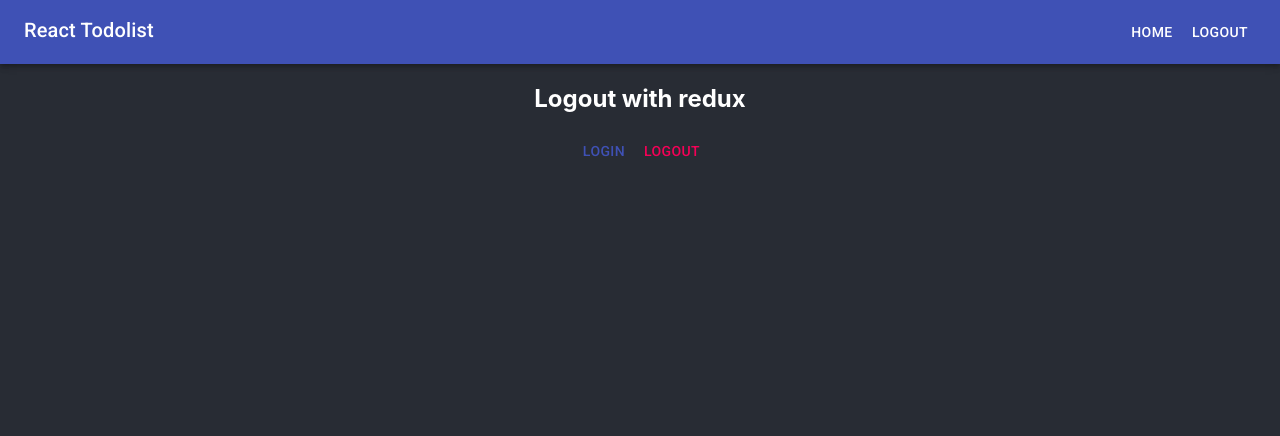
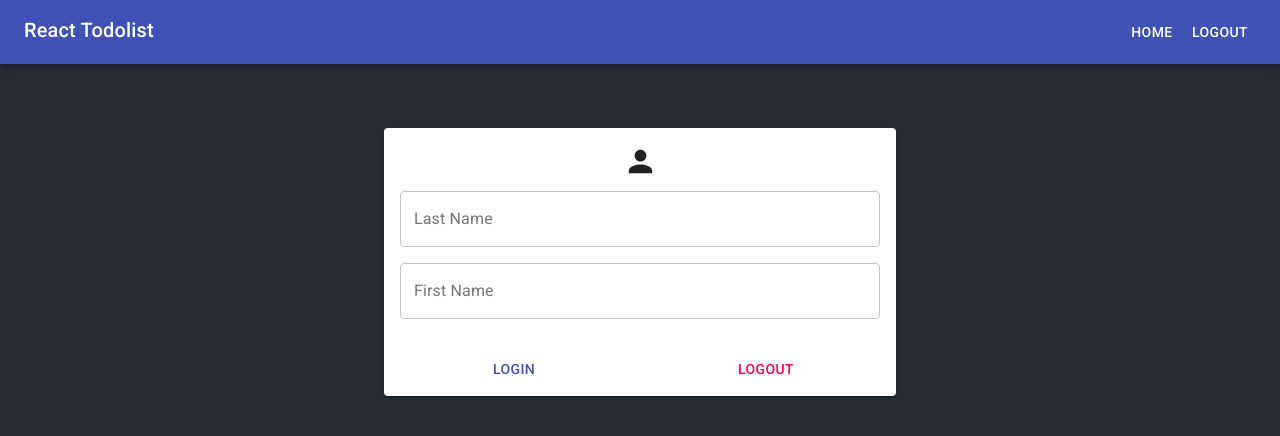
Before and after one commit to slioplark/react-todolist, a React (Create React App) app: page /login in a window 1280 px wide. Shown: the top 436 px of the page. Built offline with nearby package versions, Linux system fonts and the light colour scheme.

Commit message:
feat: add card in login.js

```diff
--- a/src/App.css
+++ b/src/App.css
@@ -10,9 +10,12 @@
   pointer-events: none;
 }
 
+.MuiAppBar-root {
+  margin-bottom: 64px;
+}
+
 .MuiCard-root {
   max-width: 512px;
-  min-height: 512px;
   margin: auto;
 }
 
--- a/src/components/Login.js
+++ b/src/components/Login.js
@@ -1,19 +1,65 @@
-import React, { Fragment } from 'react';
+import React, { useState } from 'react';
 import { useSelector, useDispatch } from 'react-redux';
 import { login, logout } from '../actions/auth';
+import Card from '@material-ui/core/Card';
 import Button from '@material-ui/core/Button';
+import TextField from '@material-ui/core/TextField';
+import PersonIcon from '@material-ui/icons/Person';
+import CardContent from '@material-ui/core/CardContent';
+import CardActions from '@material-ui/core/CardActions';
+import { makeStyles } from '@material-ui/core/styles';
+
+const useStyles = makeStyles((theme) => ({
+  root: {
+    '& .MuiTextField-root': {
+      margin: theme.spacing(1, 0),
+    },
+  }
+}));
 
 const Login = () => {
+
+  const classes = useStyles();
+
   const isLogged = useSelector(state => state.auth);
   const dispatch = useDispatch();
 
   return (
-    <Fragment>
-      <h2>{isLogged ? 'Login' : 'Logout'} with redux</h2>
-      <Button color="primary" onClick={() => dispatch(login())}>Login</Button>
-      <Button color="secondary" onClick={() => dispatch(logout())}>Logout</Button>
-    </Fragment>
+    <Card className={classes.root}>
+      <CardContent>
+        <PersonIcon fontSize="large" />
+        <TextField
+          fullWidth
+          id="lastName"
+          label="Last Name"
+          variant="outlined"
+        />
+        <TextField
+          fullWidth
+          id="firstName"
+          label="First Name"
+          variant="outlined"
+        />
+      </CardContent>
+      <CardActions >
+        <Button
+          fullWidth
+          color="primary"
+          onClick={() => dispatch(login())}
+        >
+          Login
+          </Button>
+        <Button
+          fullWidth
+          color="secondary"
+          onClick={() => dispatch(logout())}
+        >
+          Logout
+          </Button>
+      </CardActions>
+    </Card>
   );
+
 };
 
 export default Login;
--- a/src/components/TodoList.js
+++ b/src/components/TodoList.js
@@ -7,8 +7,17 @@ import CardHeader from '@material-ui/core/CardHeader';
 import IconButton from '@material-ui/core/IconButton';
 import CardContent from '@material-ui/core/CardContent';
 import InputAdornment from '@material-ui/core/InputAdornment';
+import { makeStyles } from '@material-ui/core/styles';
+
+const useStyles = makeStyles((theme) => ({
+  root: {
+    minHeight: '512px',
+  }
+}));
 
 const TodoList = () => {
+
+  const classes = useStyles();
 
   const [todo, setTodo] = useState('');
   const [list, setList] = useState([]);
@@ -28,7 +37,7 @@ const TodoList = () => {
   }
 
   return (
-    <Card >
+    <Card className={classes.root}>
       <CardHeader title="Todo List"></CardHeader>
       <CardContent>
         <Input
```
